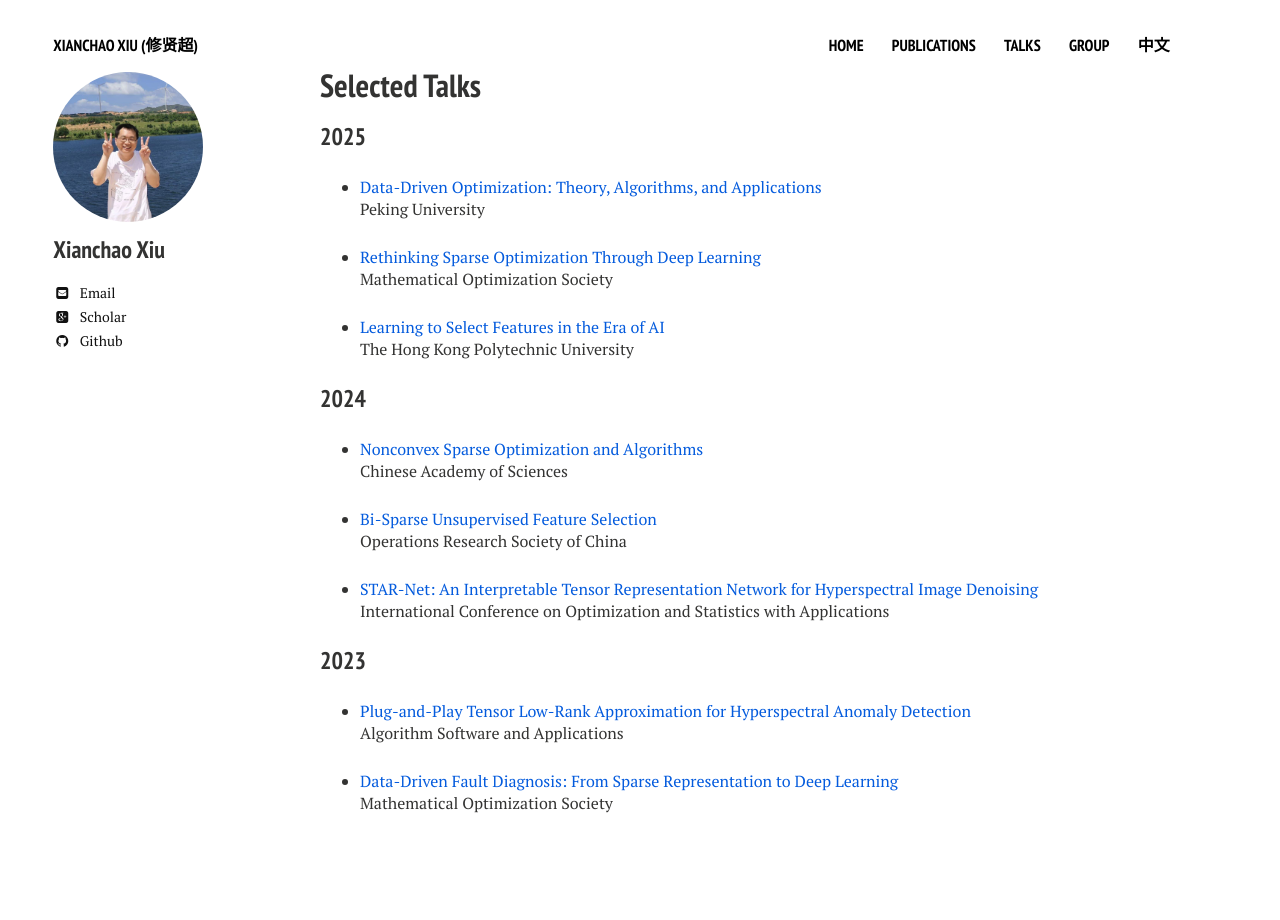
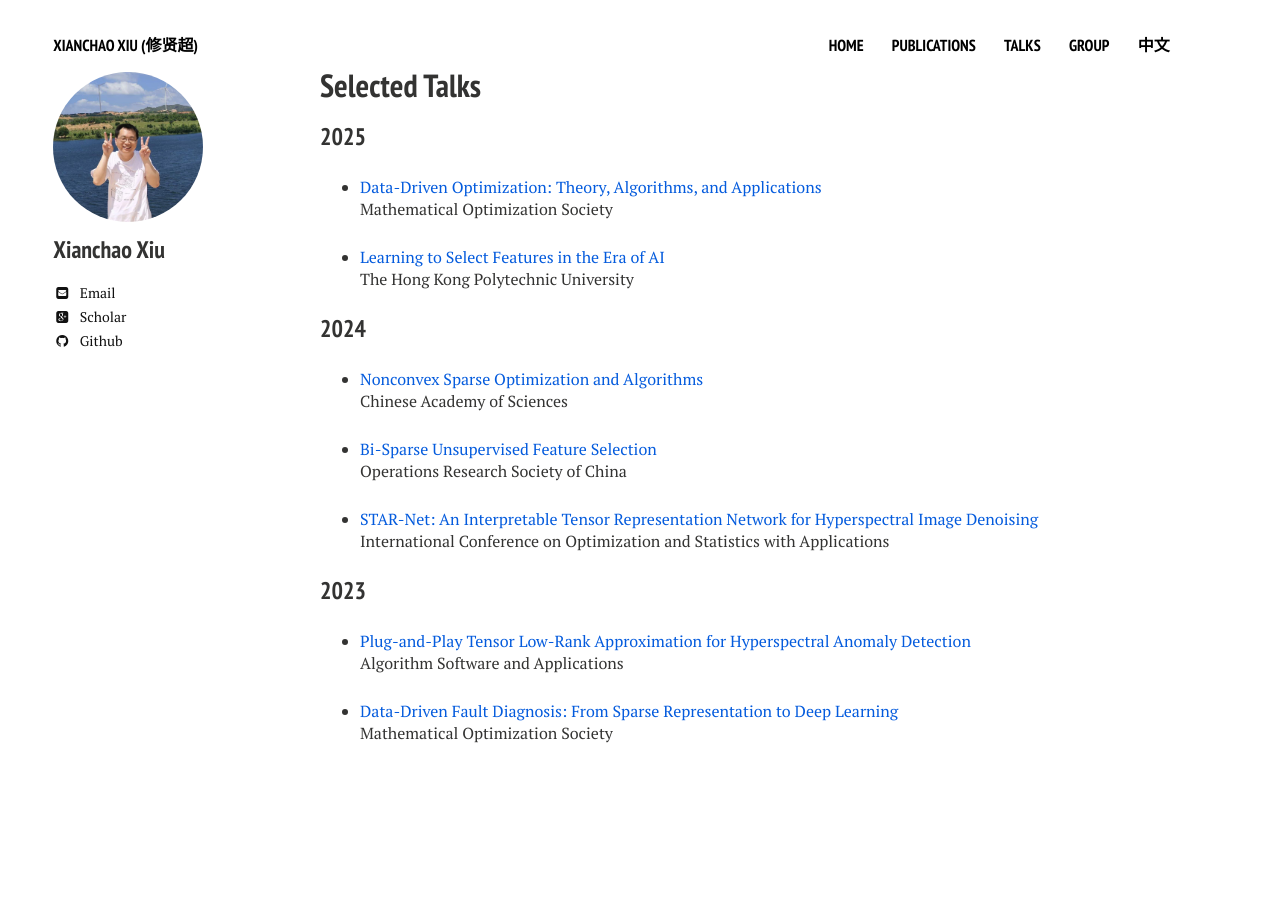
Before and after one commit to xianchaoxiu/xianchaoxiu.github.io, a Jekyll site: the page built from talks/index.md, in a window 1280 px wide. Built offline with Jekyll 4.4.1, drawn with Linux system fonts in a browser that asks for light colours; nearby versions of some CDN libraries.

Commit message:
Update index.md

```diff
--- a/talks/index.md
+++ b/talks/index.md
@@ -11,10 +11,7 @@ share: false
 
 ### 2025
 
-* <a href="../talks/2025-PKU.pdf" class="textlink" target="_blank"> Data-Driven Optimization: Theory, Algorithms, and Applications</a> <br>
-Peking University <br>
-
-* <a href="../talks/2025-MOS.pdf" class="textlink" target="_blank"> Rethinking Sparse Optimization Through Deep Learning </a> <br>
+* <a href="../talks/2025-MOS.pdf" class="textlink" target="_blank"> Data-Driven Optimization: Theory, Algorithms, and Applications </a> <br>
 Mathematical Optimization Society <br>
 
 * <a href="../talks/2025-POLYU.pdf" class="textlink" target="_blank"> Learning to Select Features in the Era of AI </a><br>
```
